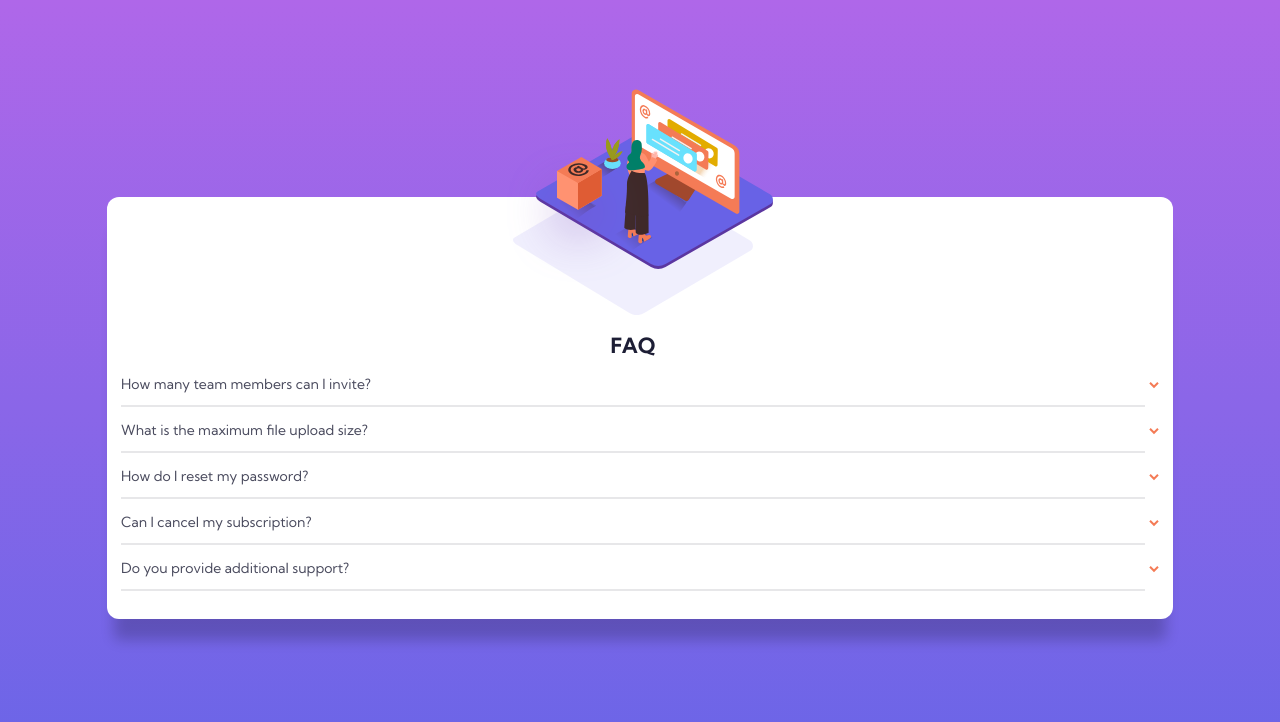
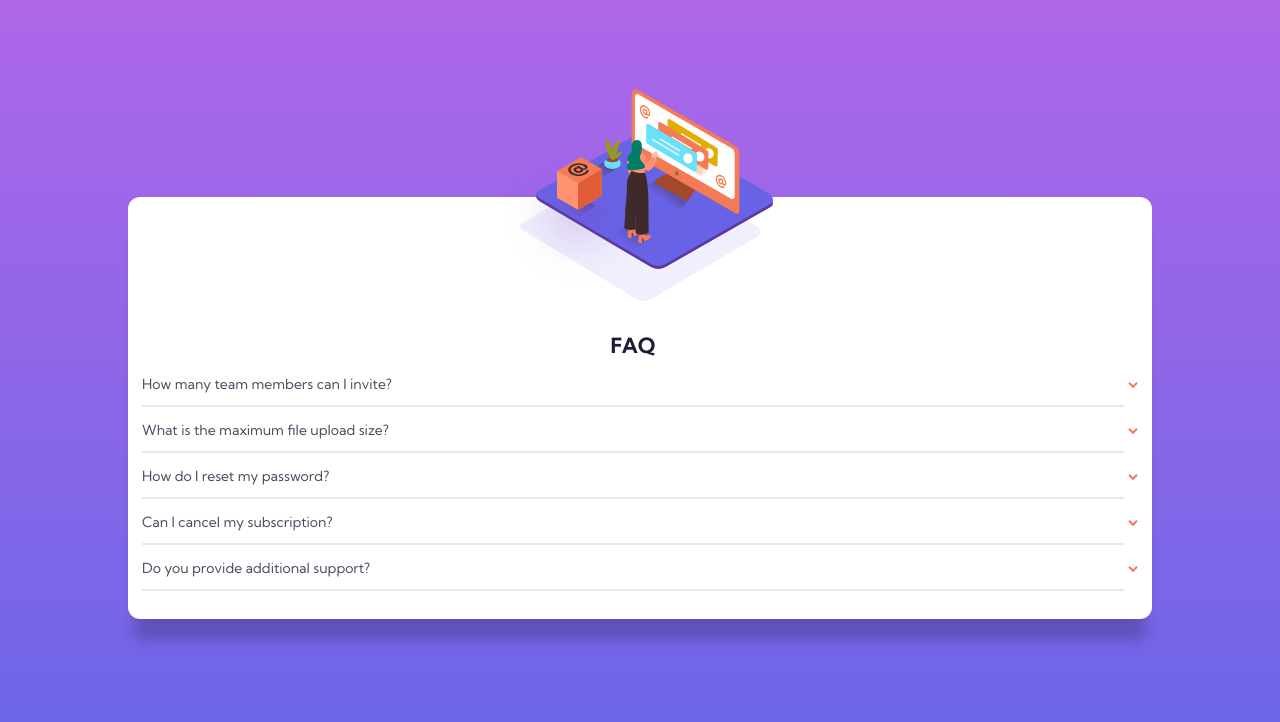
Before and after one commit to nicm42/faq-accordion-card-main, a website: page index.html in a window 1280 px wide. Drawn offline with Linux system fonts and the light colour scheme.

Commit message:
Roughly positioned images on desktop

```diff
--- a/index.html
+++ b/index.html
@@ -20,12 +20,12 @@
   <main>
 
     <section class="images">
-      <img class="pattern pattern-mobile" src="images/bg-pattern-mobile.svg" alt="background">
-      <img class="illustration illustration-mobile" src="images/illustration-woman-online-mobile.svg" alt="woman at a board">
       <img class="pattern pattern-desktop" src="images/bg-pattern-desktop.svg" alt="background">
       <img class="illustration illustration-desktop" src="images/illustration-woman-online-desktop.svg" alt="woman at a board">
-      <img class="illustration-box" src="images/illustration-box-desktop.svg" alt="woman at a board">
     </section>
+    <img class="pattern pattern-mobile" src="images/bg-pattern-mobile.svg" alt="background">
+    <img class="illustration illustration-mobile" src="images/illustration-woman-online-mobile.svg" alt="woman at a board">
+    <img class="illustration-box" src="images/illustration-box-desktop.svg" alt="woman at a board">
 
     <section class="accordion">
       <h1>FAQ</h1>
--- a/src/_accordion.scss
+++ b/src/_accordion.scss
@@ -1,3 +1,14 @@
+.accordion {
+  padding: 1em;
+  padding-right: 2em;
+
+  @include breakpoint-up(large) {
+    padding: 6em;
+    padding-right: 7em;
+  }
+
+}
+
 h1 {
   text-align: center;
   color: $veryDarkBlue;
--- a/src/_main.scss
+++ b/src/_main.scss
@@ -2,8 +2,6 @@ main {
   position: relative;
   min-width: 80vw;
   margin: 0 auto;
-  padding: 1em;
-  padding-right: 2em;
   border-radius: 0.75rem;
   background-color: white;
   box-shadow: 0 2em 1em -0.5em rgba(0, 0, 0, 0.2);
@@ -12,8 +10,6 @@ main {
     display: flex;
     min-width: 800px;
     width: 800px;
-    padding: 6em;
-    padding-right: 7em;
   }
 }
 
@@ -22,14 +18,23 @@ main {
   flex-basis: 50%;
 }
 
+.images {
+  position: relative;
+
+  @include breakpoint-up(large) {
+    width: 450px;
+    height: 100%;
+    overflow: hidden;
+    direction: rtl;
+  }
+}
+
 .pattern {
   display: block;
   margin: 0 auto;
 
   @include breakpoint-up(large) {
     position: absolute;
-    left: -10%;
-    bottom: -10%;
   }
 }
 
@@ -41,9 +46,10 @@ main {
   transform: translateX(-50%);
 
   @include breakpoint-up(large) {
-    left: -10%;
+    width: 450px;
     top: 0;
-    transform: translateX(0)
+    left: -40%;
+    transform: translateX(0);
   }
 }
 
```
Also changed, not shown: styles.css, 1 other file.
